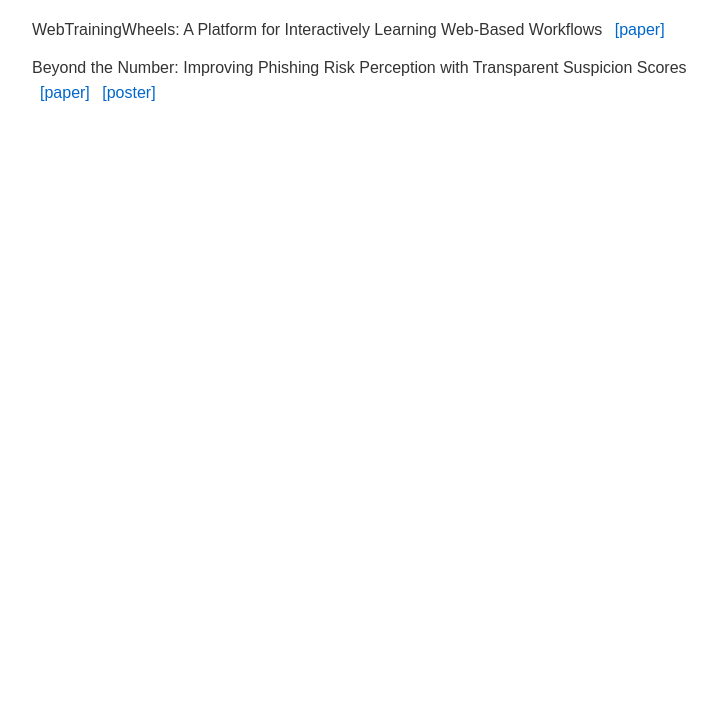
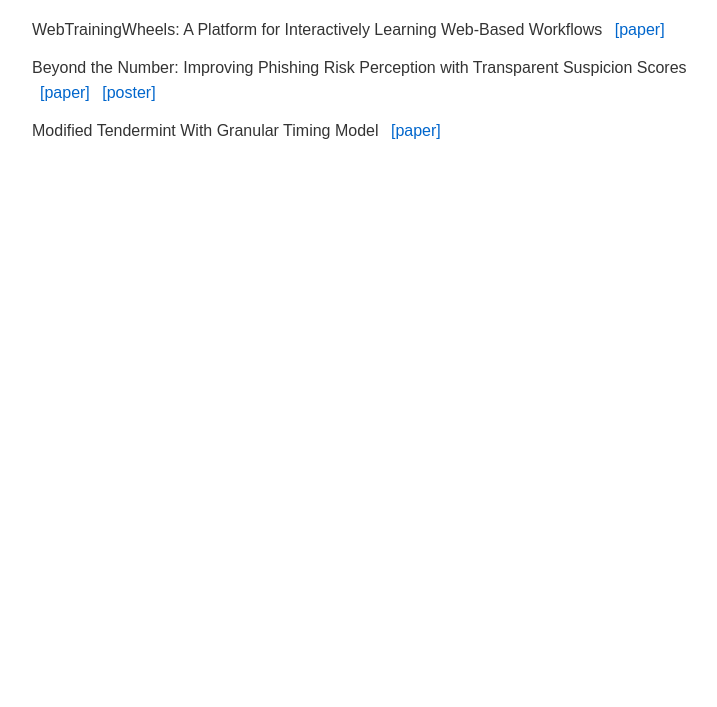
Before and after one commit to Haaankkk/Haaankkk.github.io, a plain HTML site: page index.html in a window 1280 px wide. Shown: the part 93-800 px from the top of the page, without its empty margins (6-723 px from the left). Drawn offline with Linux system fonts and the light colour scheme.

Commit message:
add link

```diff
--- a/index.html
+++ b/index.html
@@ -43,5 +43,10 @@
     <a href="PETS_paper.pdf">[paper]</a>
     <a href="PETS_poster.pdf">[poster]</a>
   </p>
+
+  <p>
+    Modified Tendermint With Granular Timing Model
+    <a href="Tendermint.pdf">[paper]</a>
+  </p>
 </body>
 </html>
```
Also changed, not shown: 1 other file.
